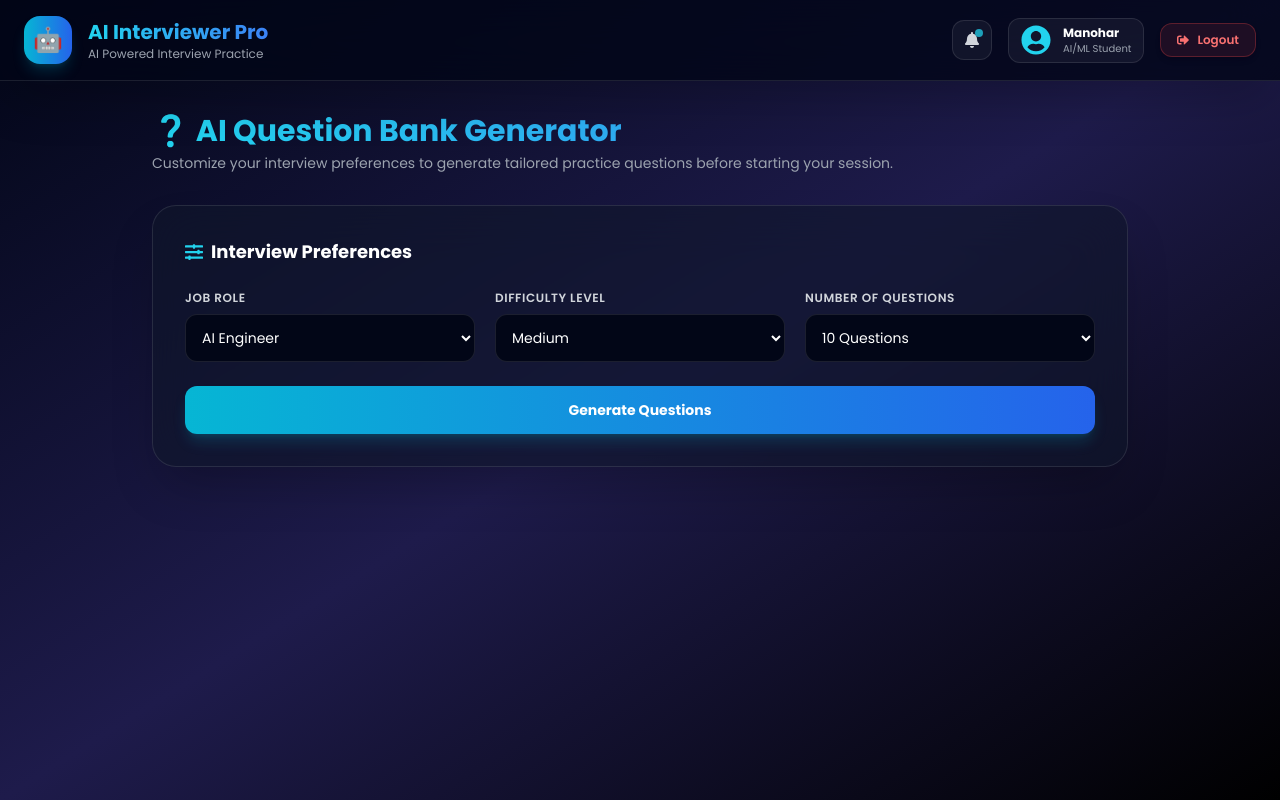
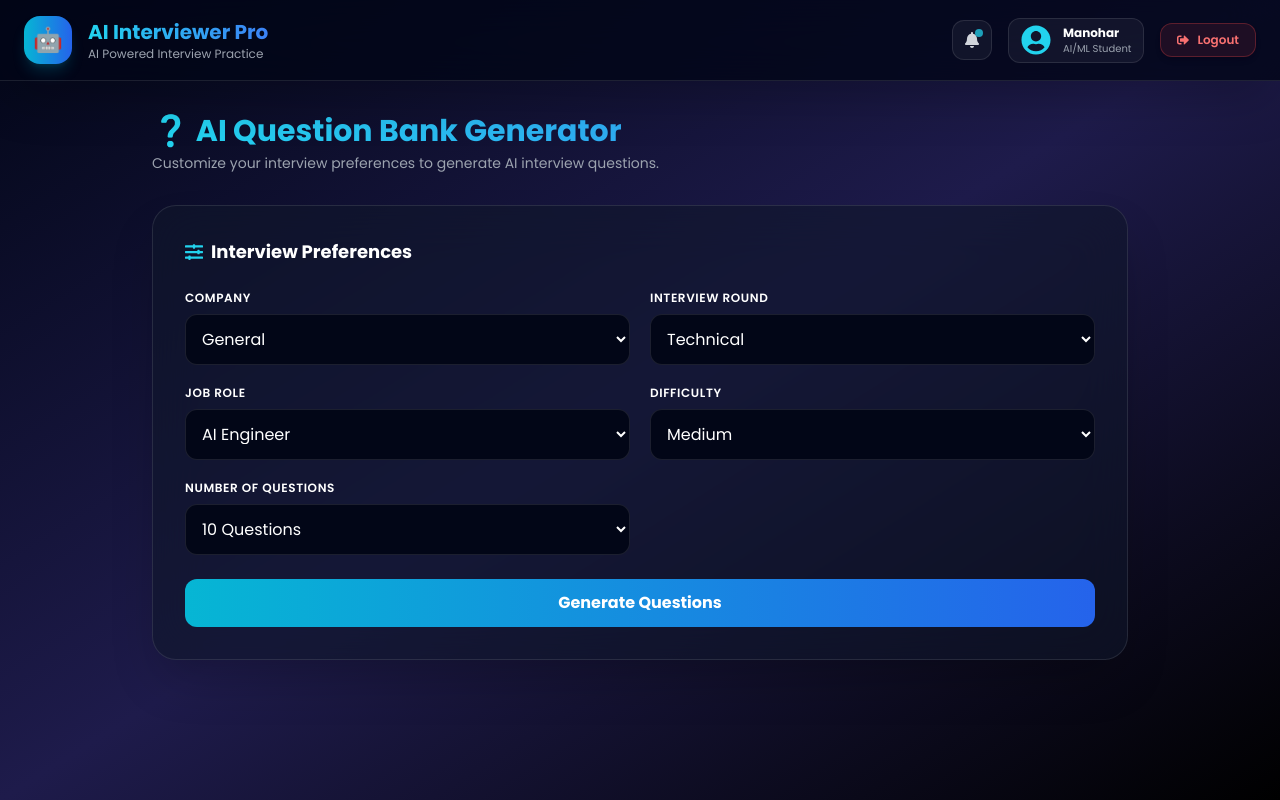
Before and after one commit to manu-Manohar1/AI-Interviewer-Pro, a React (Create React App) app in the folder ai interviewer chatbot/frontend/ai-interviewer-frontend/: page /questions in a window 1280 px wide. Built offline with nearby package versions, Linux system fonts and the light colour scheme.

Commit message:
Fix Questions page request

```diff
--- a/ai interviewer chatbot/frontend/ai-interviewer-frontend/src/pages/Questions.jsx
+++ b/ai interviewer chatbot/frontend/ai-interviewer-frontend/src/pages/Questions.jsx
@@ -2,14 +2,22 @@ import { useState } from "react";
 import { useNavigate } from "react-router-dom";
 import api from "../api/api";
 import DashboardHeader from "../components/dashboard/DashboardHeader";
-import { FaSlidersH, FaQuestionCircle, FaPlay, FaCheckCircle } from "react-icons/fa";
+import {
+  FaSlidersH,
+  FaQuestionCircle,
+  FaPlay,
+  FaCheckCircle,
+} from "react-icons/fa";
 
 export default function Questions() {
   const navigate = useNavigate();
 
+  const [company, setCompany] = useState("General");
+  const [round, setRound] = useState("Technical");
   const [jobRole, setJobRole] = useState("AI Engineer");
   const [difficulty, setDifficulty] = useState("Medium");
   const [count, setCount] = useState(10);
+
   const [questions, setQuestions] = useState([]);
   const [loading, setLoading] = useState(false);
 
@@ -23,15 +31,22 @@ export default function Questions() {
 
     try {
       const response = await api.post("/questions/generate", {
+        company,
+        round,
         job_role: jobRole,
-        difficulty: difficulty,
+        difficulty,
         count: Number(count),
       });
 
-      setQuestions(response.data || []);
+      setQuestions(response.data);
     } catch (error) {
-      console.error("Failed to generate questions:", error);
-      alert("Failed to generate questions. Please try again.");
+      console.error(error);
+
+      if (error.response) {
+        alert(error.response.data.detail || "Failed to generate questions.");
+      } else {
+        alert("Unable to connect to server.");
+      }
     } finally {
       setLoading(false);
     }
@@ -42,31 +57,76 @@ export default function Questions() {
       <DashboardHeader logout={logout} />
 
       <main className="max-w-5xl mx-auto px-6 py-8 space-y-8">
-        {/* Title */}
         <div>
           <h1 className="text-3xl font-extrabold bg-gradient-to-r from-cyan-400 to-blue-500 bg-clip-text text-transparent">
             ❓ AI Question Bank Generator
           </h1>
+
           <p className="text-gray-400 text-sm mt-1">
-            Customize your interview preferences to generate tailored practice questions before starting your session.
+            Customize your interview preferences to generate AI interview
+            questions.
           </p>
         </div>
 
-        {/* Preferences Form Card */}
         <div className="bg-slate-900/60 backdrop-blur-xl border border-white/10 rounded-3xl p-8 shadow-2xl space-y-6">
-          <h2 className="text-lg font-bold text-white flex items-center gap-2">
+          <h2 className="text-lg font-bold flex items-center gap-2">
             <FaSlidersH className="text-cyan-400" />
             Interview Preferences
           </h2>
 
-          <div className="grid md:grid-cols-3 gap-5">
-            {/* Role */}
+          <div className="grid md:grid-cols-2 gap-5">
+
+            {/* Company */}
             <div>
-              <label className="text-xs font-semibold text-gray-300 uppercase tracking-wider block mb-2">
+              <label className="text-xs font-semibold uppercase tracking-wider block mb-2">
+                Company
+              </label>
+
+              <select
+                className="w-full bg-slate-950 border border-white/10 rounded-xl p-3"
+                value={company}
+                onChange={(e) => setCompany(e.target.value)}
+              >
+                <option value="General">General</option>
+                <option value="Google">Google</option>
+                <option value="Amazon">Amazon</option>
+                <option value="Microsoft">Microsoft</option>
+                <option value="Meta">Meta</option>
+                <option value="Apple">Apple</option>
+                <option value="Netflix">Netflix</option>
+                <option value="Infosys">Infosys</option>
+                <option value="TCS">TCS</option>
+                <option value="Wipro">Wipro</option>
+                <option value="Accenture">Accenture</option>
+              </select>
+            </div>
+
+            {/* Interview Round */}
+            <div>
+              <label className="text-xs font-semibold uppercase tracking-wider block mb-2">
+                Interview Round
+              </label>
+
+              <select
+                className="w-full bg-slate-950 border border-white/10 rounded-xl p-3"
+                value={round}
+                onChange={(e) => setRound(e.target.value)}
+              >
+                <option value="Technical">Technical</option>
+                <option value="HR">HR</option>
+                <option value="Behavioral">Behavioral</option>
+                <option value="Managerial">Managerial</option>
+              </select>
+            </div>
+
+            {/* Job Role */}
+            <div>
+              <label className="text-xs font-semibold uppercase tracking-wider block mb-2">
                 Job Role
               </label>
+
               <select
-                className="w-full bg-slate-950 border border-white/10 rounded-xl p-3 text-sm text-white focus:outline-none focus:ring-2 focus:ring-cyan-500/50 transition-all"
+                className="w-full bg-slate-950 border border-white/10 rounded-xl p-3"
                 value={jobRole}
                 onChange={(e) => setJobRole(e.target.value)}
               >
@@ -74,19 +134,24 @@ export default function Questions() {
                 <option value="Python Developer">Python Developer</option>
                 <option value="Frontend Developer">Frontend Developer</option>
                 <option value="Backend Developer">Backend Developer</option>
-                <option value="Full Stack Developer">Full Stack Developer</option>
+                <option value="Full Stack Developer">
+                  Full Stack Developer
+                </option>
+                <option value="Machine Learning Engineer">
+                  Machine Learning Engineer
+                </option>
                 <option value="Data Scientist">Data Scientist</option>
-                <option value="Machine Learning Engineer">Machine Learning Engineer</option>
               </select>
             </div>
 
             {/* Difficulty */}
             <div>
-              <label className="text-xs font-semibold text-gray-300 uppercase tracking-wider block mb-2">
-                Difficulty Level
+              <label className="text-xs font-semibold uppercase tracking-wider block mb-2">
+                Difficulty
               </label>
+
               <select
-                className="w-full bg-slate-950 border border-white/10 rounded-xl p-3 text-sm text-white focus:outline-none focus:ring-2 focus:ring-cyan-500/50 transition-all"
+                className="w-full bg-slate-950 border border-white/10 rounded-xl p-3"
                 value={difficulty}
                 onChange={(e) => setDifficulty(e.target.value)}
               >
@@ -94,15 +159,14 @@ export default function Questions() {
                 <option value="Medium">Medium</option>
                 <option value="Hard">Hard</option>
               </select>
-            </div>
-
-            {/* Question Count */}
+            </div>{/* Number of Questions */}
             <div>
-              <label className="text-xs font-semibold text-gray-300 uppercase tracking-wider block mb-2">
+              <label className="text-xs font-semibold uppercase tracking-wider block mb-2">
                 Number of Questions
               </label>
+
               <select
-                className="w-full bg-slate-950 border border-white/10 rounded-xl p-3 text-sm text-white focus:outline-none focus:ring-2 focus:ring-cyan-500/50 transition-all"
+                className="w-full bg-slate-950 border border-white/10 rounded-xl p-3"
                 value={count}
                 onChange={(e) => setCount(e.target.value)}
               >
@@ -117,27 +181,26 @@ export default function Questions() {
           <button
             onClick={generateQuestions}
             disabled={loading}
-            className="w-full py-3.5 px-6 rounded-xl bg-gradient-to-r from-cyan-500 to-blue-600 hover:from-cyan-400 hover:to-blue-500 text-white font-bold text-sm shadow-lg shadow-cyan-500/20 transition-all duration-200 disabled:opacity-50 active:scale-[0.99]"
+            className="w-full py-3 rounded-xl bg-gradient-to-r from-cyan-500 to-blue-600 hover:from-cyan-400 hover:to-blue-500 font-bold transition disabled:opacity-50"
           >
-            {loading ? "Generating Practice Questions..." : "Generate Questions"}
+            {loading ? "Generating Questions..." : "Generate Questions"}
           </button>
         </div>
 
-        {/* Question List Results */}
         {questions.length > 0 && (
           <div className="space-y-6">
             <div className="flex justify-between items-center">
-              <h2 className="text-xl font-bold text-white flex items-center gap-2">
+              <h2 className="text-xl font-bold flex items-center gap-2">
                 <FaQuestionCircle className="text-cyan-400" />
-                Generated Question Set ({questions.length})
+                Generated Questions ({questions.length})
               </h2>
 
               <button
                 onClick={() => navigate("/interview")}
-                className="px-6 py-2.5 rounded-xl bg-gradient-to-r from-emerald-500 to-teal-600 hover:from-emerald-400 hover:to-teal-500 text-white font-bold text-sm shadow-lg shadow-emerald-500/20 transition-all flex items-center gap-2 active:scale-95"
+                className="px-6 py-2 rounded-xl bg-gradient-to-r from-emerald-500 to-teal-600 font-bold flex items-center gap-2"
               >
-                <FaPlay className="text-xs" />
-                Start Live Interview
+                <FaPlay />
+                Start Interview
               </button>
             </div>
 
@@ -145,31 +208,32 @@ export default function Questions() {
               {questions.map((q, index) => (
                 <div
                   key={index}
-                  className="bg-slate-900/60 backdrop-blur-xl border border-white/10 rounded-2xl p-5 space-y-3 hover:border-cyan-500/30 transition-all"
+                  className="bg-slate-900/60 border border-white/10 rounded-2xl p-5"
                 >
-                  <h3 className="font-bold text-white text-base leading-snug">
+                  <h3 className="font-bold text-white">
                     {index + 1}. {q.question}
                   </h3>
 
-                  <div className="flex items-center gap-3 text-xs">
-                    <span className="bg-cyan-500/10 text-cyan-400 border border-cyan-500/20 px-3 py-1 rounded-lg font-medium">
-                      Type: {q.type || "Technical"}
+                  <div className="flex gap-3 mt-4 text-sm">
+                    <span className="px-3 py-1 rounded-lg bg-cyan-500/20 text-cyan-300">
+                      {q.type || "Technical"}
                     </span>
-                    <span className="bg-white/5 text-gray-300 border border-white/10 px-3 py-1 rounded-lg font-medium">
-                      Difficulty: {q.difficulty || difficulty}
+
+                    <span className="px-3 py-1 rounded-lg bg-white/10">
+                      {q.difficulty || difficulty}
                     </span>
                   </div>
                 </div>
               ))}
             </div>
 
-            <div className="flex justify-end pt-4">
+            <div className="flex justify-end">
               <button
                 onClick={() => navigate("/interview")}
-                className="w-full md:w-auto px-8 py-3.5 rounded-xl bg-gradient-to-r from-emerald-500 to-teal-600 hover:from-emerald-400 hover:to-teal-500 text-white font-bold text-sm shadow-lg shadow-emerald-500/20 transition-all flex items-center justify-center gap-2 active:scale-95"
+                className="px-8 py-3 rounded-xl bg-gradient-to-r from-emerald-500 to-teal-600 font-bold flex items-center gap-2"
               >
                 <FaCheckCircle />
-                Proceed to Live AI Interview
+                Proceed to Live Interview
               </button>
             </div>
           </div>
```
